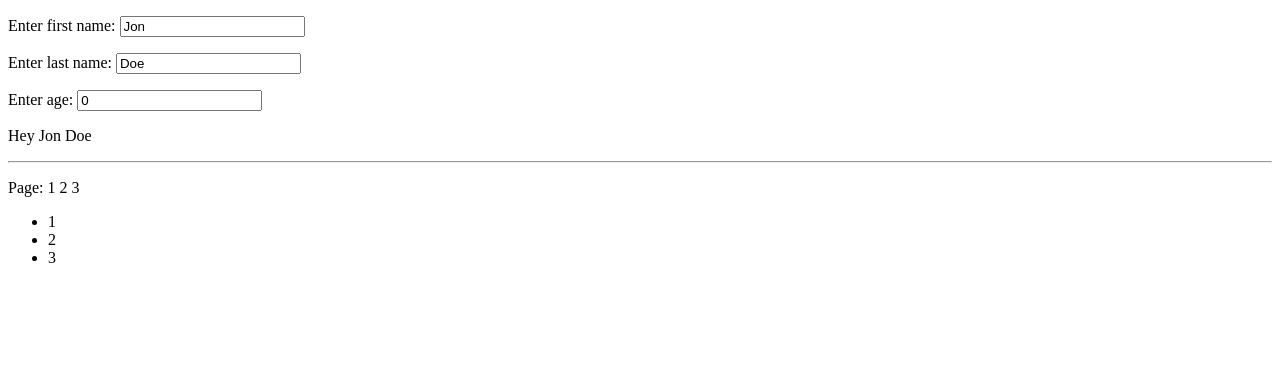
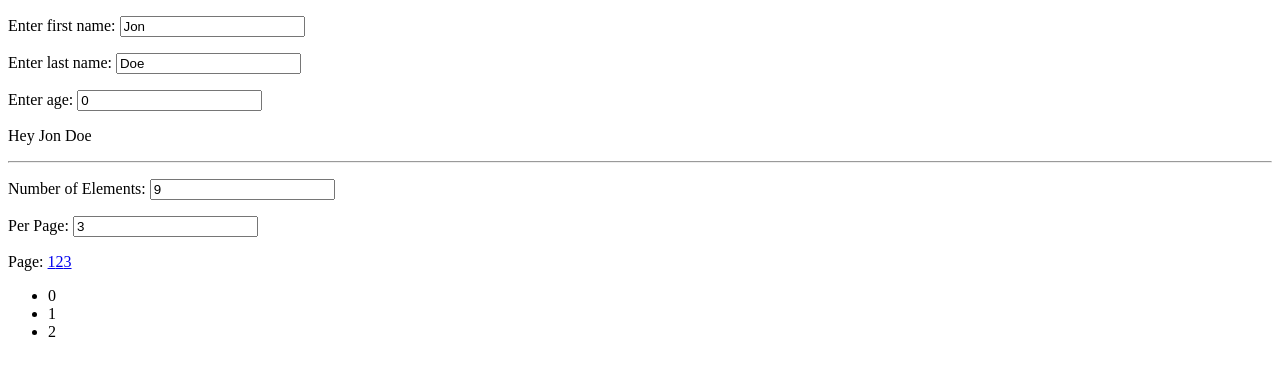
Before and after one commit to ngEdmundas/angular-model, a plain HTML site: page index.html in a window 1280 px wide. Drawn offline with Linux system fonts and the light colour scheme.

Commit message:
add more complex example

```diff
--- a/app.js
+++ b/app.js
@@ -4,9 +4,12 @@
     var app = sandbox.angular.module('app', ['ng']);
 
     app.run(function ($rootScope) {
-        var coll = [1, 2, 3, 4, 5, 6, 7, 8];
+        $rootScope.elementNumber = 9;
         $rootScope.user = new User('Jon', 'Doe');
-        $rootScope.coll = new Collection(coll, 3, 0);
+        $rootScope.coll = new Collection(upTo($rootScope.elementNumber), 3);
+        $rootScope.changeNumberOfElements = function () {
+            $rootScope.coll.els = upTo($rootScope.elementNumber);
+        };
     });
 
     function User(firstName, lastName) {
@@ -34,9 +37,18 @@
     createDynamicProperties(Collection, {
         view: ['els', 'size', 'page', function () {
             var offset = this.page * this.size;
-            return this.els.slice(offset, offset + this.size);
+            return this.els.slice(offset, offset + parseInt(this.size));
+        }],
+        pages: ['els', 'size', function () {
+            return upTo(Math.ceil(this.els.length / this.size));
         }]
     });
+
+    function upTo(n) {
+        var lst = [];
+        for (; n; n--) lst.push(n - 1);
+        return lst.reverse();
+    }
 
 
 
--- a/index.html
+++ b/index.html
@@ -20,10 +20,14 @@
 
         <hr>
         <p>
+            Number of Elements: <input type="text" ng-model="elementNumber" ng-change="changeNumberOfElements()">
+        </p>
+        <p>
+            Per Page: <input type="text" ng-model="coll.size">
+        </p>
+        <p>
             Page:
-            <a ng-click="coll.page = 0">1</a>
-            <a ng-click="coll.page = 1">2</a>
-            <a ng-click="coll.page = 2">3</a>
+            <a ng-repeat="curPage in coll.pages" href="#" ng-click="coll.page = curPage">{{ curPage + 1 }}</a>
         </p>
         <ul>
             <li ng-repeat="item in coll.view">{{ item }}</li>
```
